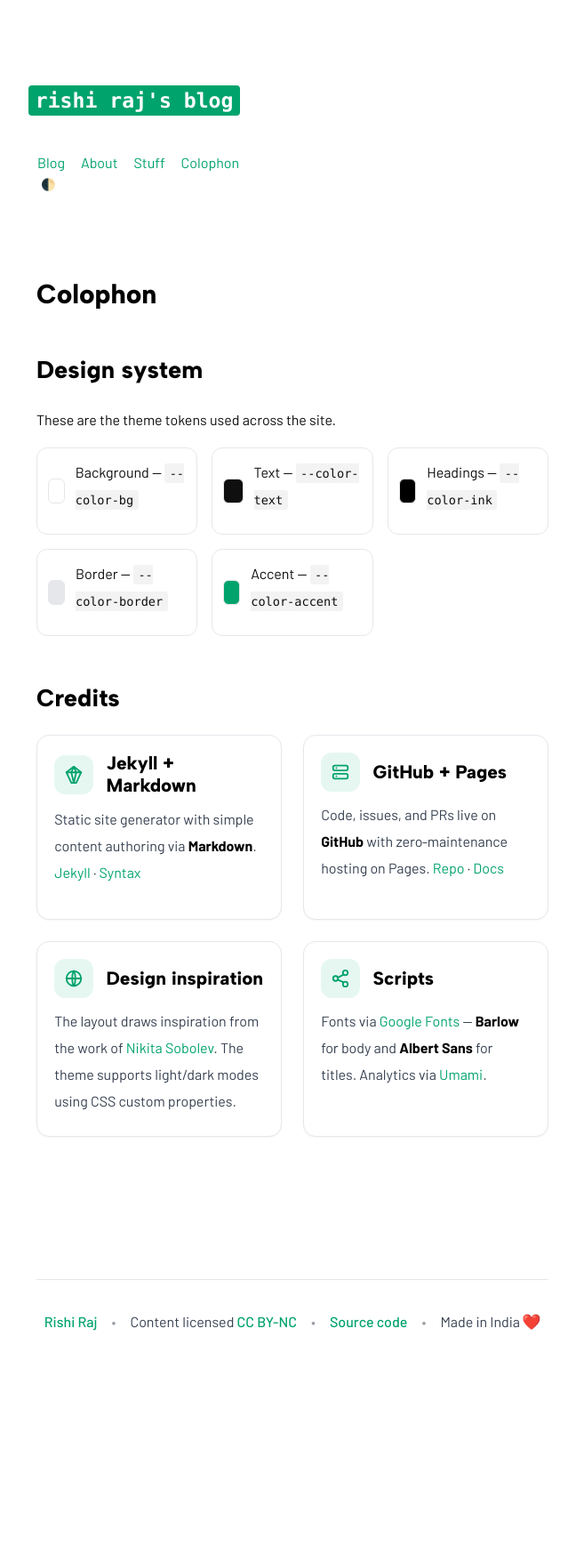
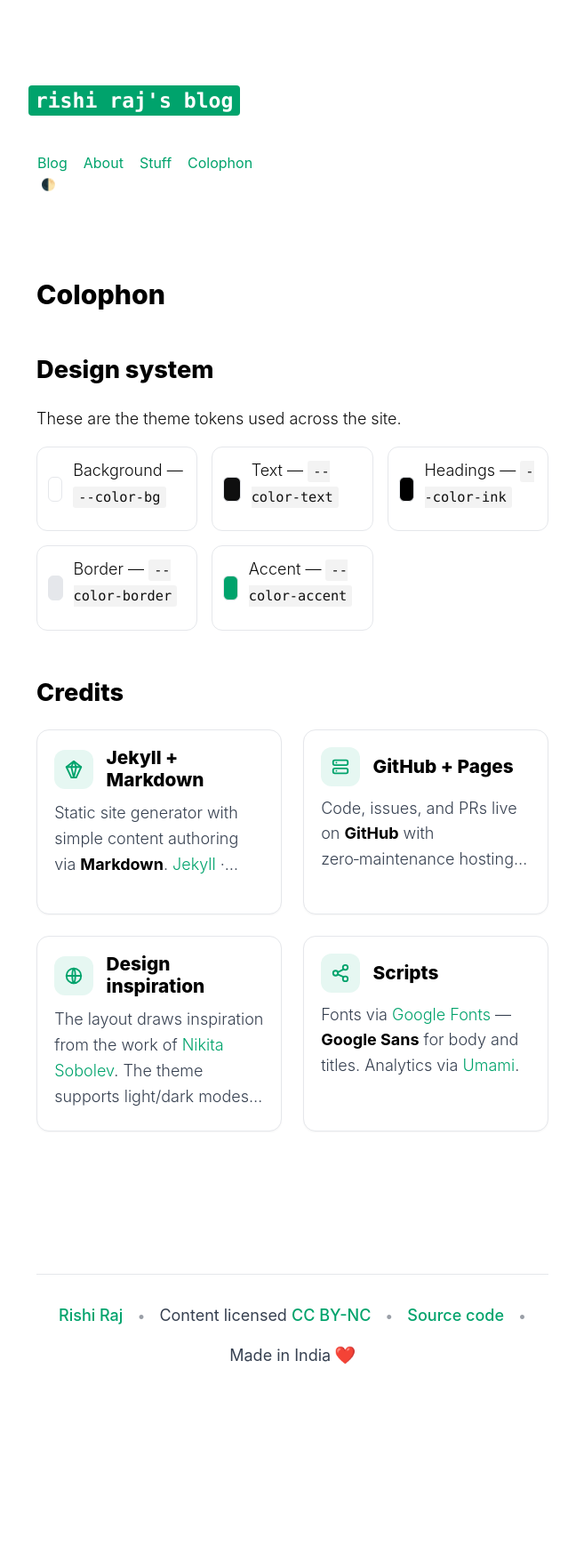
Before and after one commit to talkxo/rishiraj-blog-machine, a Jekyll site: the page built from _pages/colophon.md, in a window 1280 px wide. Shown: the whole page at 89% size, without its empty margins (311-959 px from the left). Built offline with Jekyll 4.4.1, drawn with Linux system fonts in a browser that asks for light colours; some web fonts are replaced; before the commit the page ends 1709 px from its top, so only the background shows below that.

Commit message:
refactor: replace Albert Sans and Barlow fonts with Google Sans throughout the site

```diff
--- a/_includes/head.html
+++ b/_includes/head.html
@@ -434,15 +434,18 @@
 
   <!-- DNS prefetch for external domains -->
 
-  <!-- Google Fonts - Albert Sans & Barlow -->
+  <!-- Google Fonts - Google Sans -->
   <link rel="preconnect" href="https://fonts.googleapis.com">
   <link rel="preconnect" href="https://fonts.gstatic.com" crossorigin>
-  <link rel="preload" href="https://fonts.googleapis.com/css2?family=Albert+Sans:wght@400;500;600;700;800;900&family=Barlow:ital,wght@0,400;0,500;0,600;0,700;1,400;1,500;1,700&display=swap" as="style" onload="this.onload=null;this.rel='stylesheet'">
+  <link rel="preload" href="https://fonts.googleapis.com/css2?family=Google+Sans:wght@400;500;700&display=swap" as="style" onload="this.onload=null;this.rel='stylesheet'">
   <noscript>
-    <link rel="stylesheet" href="https://fonts.googleapis.com/css2?family=Albert+Sans:wght@400;500;600;700;800;900&family=Barlow:ital,wght@0,400;0,500;0,600;0,700;1,400;1,500;1,700&display=swap">
+    <link rel="stylesheet" href="https://fonts.googleapis.com/css2?family=Google+Sans:wght@400;500;700&display=swap">
   </noscript>
 
   <style>
+    /* Google Sans Font Import */
+    @import url('https://fonts.googleapis.com/css2?family=Google+Sans:wght@400;500;700&display=swap');
+
     /* Critical CSS for LCP/CLS optimization */
     :root {
       --color-bg: #ffffff;
@@ -466,12 +469,9 @@
       --link-hover-text: #ffffff;
     }
 
-    /* Albert Sans & Barlow Font Import */
-    @import url('https://fonts.googleapis.com/css2?family=Albert+Sans:wght@400;500;600;700;800;900&family=Barlow:ital,wght@0,400;0,500;0,600;0,700;1,400;1,500;1,700&display=swap');
-
     /* Font definitions with CLS prevention */
     body {
-      font-family: 'Barlow', -apple-system, BlinkMacSystemFont, 'Segoe UI', Roboto, sans-serif;
+      font-family: 'Google Sans', -apple-system, BlinkMacSystemFont, 'Segoe UI', Roboto, sans-serif;
       font-weight: 300; /* Light */
       margin: 0;
       padding: 0;
@@ -486,9 +486,9 @@
       text-rendering: optimizeLegibility;
     }
 
-    /* Headings with Albert Sans Medium 500 */
+    /* Headings with Google Sans */
     h1, h2, h3, h4, h5, h6 {
-      font-family: 'Albert Sans', -apple-system, BlinkMacSystemFont, 'Segoe UI', Roboto, sans-serif;
+      font-family: 'Google Sans', -apple-system, BlinkMacSystemFont, 'Segoe UI', Roboto, sans-serif;
       font-weight: 500; /* Medium */
     }
 
@@ -503,7 +503,7 @@
 
     /* Critical content area */
     .c-archives__description {
-      font-family: 'Barlow', -apple-system, BlinkMacSystemFont, 'Segoe UI', Roboto, sans-serif;
+      font-family: 'Google Sans', -apple-system, BlinkMacSystemFont, 'Segoe UI', Roboto, sans-serif;
       font-weight: 300; /* Light */
       line-height: 1.6;
       color: var(--color-text);
@@ -643,8 +643,8 @@
       if ('fonts' in document) {
         // Load fonts
         var fontPromises = [
-          document.fonts.load('400 16px "Barlow"'),
-          document.fonts.load('800 16px "Albert Sans"')
+          document.fonts.load('400 16px "Google Sans"'),
+          document.fonts.load('700 16px "Google Sans"')
         ];
 
         // Mark fonts as loaded when ready
--- a/_layouts/default.html
+++ b/_layouts/default.html
@@ -27,9 +27,8 @@
       window.addEventListener('load', function() {
         if ('fonts' in document) {
           Promise.all([
-            document.fonts.load('400 1em "Source Sans 3"'),
-            document.fonts.load('700 1em "Source Sans 3"'),
-            document.fonts.load('400 1em "Roboto Mono"')
+            document.fonts.load('400 1em "Google Sans"'),
+            document.fonts.load('700 1em "Google Sans"')
           ]).then(function() {
             document.documentElement.classList.add('fonts-loaded');
             console.log('Critical fonts loaded');
--- a/_pages/colophon.md
+++ b/_pages/colophon.md
@@ -50,6 +50,6 @@
       <div class="c-card__icon">{% include icon.html name="share" %}</div>
       <h3>Scripts</h3>
     </div>
-    <p>Fonts via <a href="https://fonts.google.com/" target="_blank" rel="noopener">Google Fonts</a> — <strong>Barlow</strong> for body and <strong>Albert Sans</strong> for titles. Analytics via <a href="https://umami.is/" target="_blank" rel="noopener">Umami</a>.</p>
+    <p>Fonts via <a href="https://fonts.google.com/" target="_blank" rel="noopener">Google Fonts</a> — <strong>Google Sans</strong> for body and titles. Analytics via <a href="https://umami.is/" target="_blank" rel="noopener">Umami</a>.</p>
   </article>
 </section>
--- a/_sass/components/_article.scss
+++ b/_sass/components/_article.scss
@@ -50,7 +50,7 @@
 
 .c-article__main {
     @include fs--body;
-    font-family: 'Barlow', -apple-system, BlinkMacSystemFont, 'Segoe UI', Roboto, sans-serif;
+    font-family: 'Google Sans', -apple-system, BlinkMacSystemFont, 'Segoe UI', Roboto, sans-serif;
     font-weight: 300; /* Light */
 
     margin-bottom: 3rem; // 50px
@@ -58,21 +58,21 @@
 
     h2 {
         @include fs--heading-2;
-        font-family: 'Albert Sans', -apple-system, BlinkMacSystemFont, 'Segoe UI', Roboto, sans-serif;
+        font-family: 'Google Sans', -apple-system, BlinkMacSystemFont, 'Segoe UI', Roboto, sans-serif;
         font-weight: 500; /* Medium */
         margin: 2em 0 0.5em;
     }
 
     h3 {
         @include fs--heading-3;
-        font-family: 'Albert Sans', -apple-system, BlinkMacSystemFont, 'Segoe UI', Roboto, sans-serif;
+        font-family: 'Google Sans', -apple-system, BlinkMacSystemFont, 'Segoe UI', Roboto, sans-serif;
         font-weight: 500; /* Medium */
         margin: 1em 0 0.5em;
     }
 
     h4 {
         @include fs--heading-4;
-        font-family: 'Albert Sans', -apple-system, BlinkMacSystemFont, 'Segoe UI', Roboto, sans-serif;
+        font-family: 'Google Sans', -apple-system, BlinkMacSystemFont, 'Segoe UI', Roboto, sans-serif;
         font-weight: 500; /* Medium */
     }
 
--- a/_sass/components/_page.scss
+++ b/_sass/components/_page.scss
@@ -4,7 +4,7 @@
 
 .c-page__subtitle {
     @include fs--heading-1;
-    font-family: 'Albert Sans', -apple-system, BlinkMacSystemFont, 'Segoe UI', Roboto, sans-serif;
+    font-family: 'Google Sans', -apple-system, BlinkMacSystemFont, 'Segoe UI', Roboto, sans-serif;
     font-weight: 500; /* Medium */
     margin-bottom: 2.5rem; // 25px
     max-width: 100%;
@@ -17,7 +17,7 @@
     h1 {
         margin-bottom: 2.5rem; // 25px
         @include fs--heading-2;
-        font-family: 'Albert Sans', -apple-system, BlinkMacSystemFont, 'Segoe UI', Roboto, sans-serif;
+        font-family: 'Google Sans', -apple-system, BlinkMacSystemFont, 'Segoe UI', Roboto, sans-serif;
         font-weight: 500; /* Medium */
         color: var(--color-ink, #163541);
     }
--- a/_sass/helpers/_mixins.scss
+++ b/_sass/helpers/_mixins.scss
@@ -16,12 +16,12 @@
 
 // Font families
 @mixin ff--sans-serif($font-weight: normal) {
-  font-family: 'Albert Sans', -apple-system, BlinkMacSystemFont, 'Segoe UI', Roboto, sans-serif;
+  font-family: 'Google Sans', -apple-system, BlinkMacSystemFont, 'Segoe UI', Roboto, sans-serif;
   font-weight: $font-weight;
 }
 
 @mixin ff--serif($font-weight: normal) {
-    font-family: 'Barlow', -apple-system, BlinkMacSystemFont, 'Segoe UI', Roboto, sans-serif;
+    font-family: 'Google Sans', -apple-system, BlinkMacSystemFont, 'Segoe UI', Roboto, sans-serif;
     font-weight: $font-weight;
     color: var(--color-text, #404040);
 }
@@ -52,8 +52,8 @@
 }
 
 @mixin fs--body {
-    line-height: 30px;
-    font-size: 1rem;
+    line-height: 1.6;
+    font-size: 1.125rem;
 }
 
 @mixin fs--meta {
```
